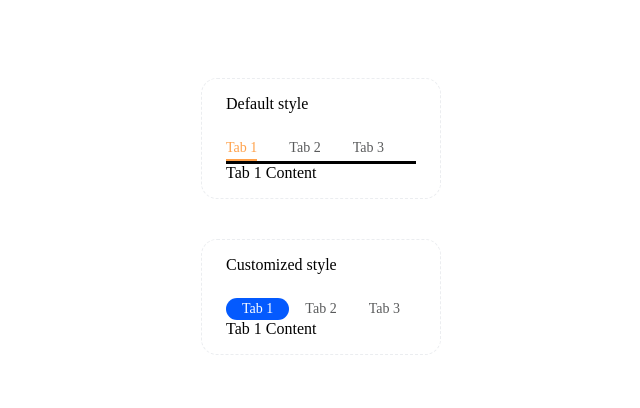
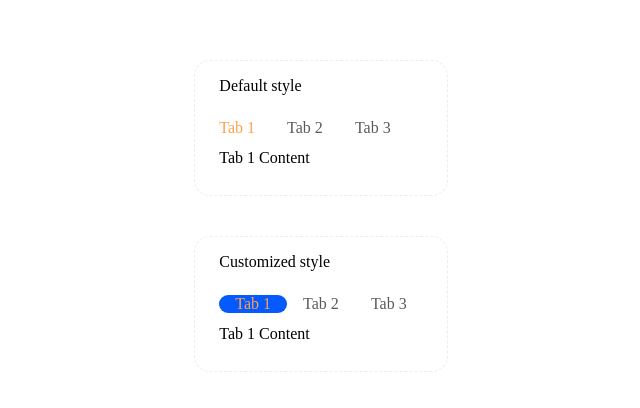
Before and after one commit to Ricy137/Custom-ui, a Next.js app: page /tab in a window 1280 px wide. Shown: the part 192-600 px from the top of the page, without its empty margins (319-959 px from the left). Built offline with nearby package versions, Linux system fonts and the light colour scheme.

Commit message:
feat: Add card type to Tab

```diff
--- a/src/components/Tabs/TabNavItem/index.tsx
+++ b/src/components/Tabs/TabNavItem/index.tsx
@@ -7,6 +7,7 @@ interface TabNavItemProps {
   navItemClassName?: string;
   activeNavItemClassName?: string;
   setActiveId: (id: number) => void;
+  type?: 'line' | 'card';
 }
 
 const TabNavItem: React.FC<TabNavItemProps> = ({
@@ -14,7 +15,8 @@ const TabNavItem: React.FC<TabNavItemProps> = ({
   title,
   activeId,
   navItemClassName,
-  activeNavItemClassName = '!text-#FFA14A border-b-2px border-#FFA14A border-b-solid',
+  activeNavItemClassName,
+  type = 'line',
   setActiveId,
 }) => {
   const handleClick = useCallback(() => {
@@ -24,9 +26,11 @@ const TabNavItem: React.FC<TabNavItemProps> = ({
   return (
     <div
       className={cx(
-        'mr-32px h-full flex items-center text-14px leading-22px text-#595A5B cursor-pointer box-border',
+        'text-[14px] leading-[22px]  cursor-pointer box-border',
+        `cui-tab-navitem--${type}`,
         navItemClassName,
-        id === activeId && activeNavItemClassName
+        id === activeId && activeNavItemClassName,
+        id === activeId && `cui-tab-navitem--${type}-active`
       )}
       onClick={handleClick}
     >
--- /dev/null
+++ b/src/components/Tabs/index.css
@@ -0,0 +1,39 @@
+.cui-tab-navwrapper--line {
+    @apply border-b-[1px] border-[#EBEDF0];
+  }
+
+  .cui-tab-navitem--line {
+    @apply mr-[32px] h-full flex items-center text-[#595A5B];
+  }
+
+  .cui-tab-navitem--line-active {
+    @apply !text-[#FFA14A] border-b-[2px] border-[#FFA14A];
+  }
+
+  .cui-tab-navitem--card {
+    @apply relative px-[27px] pb-[6px] flex items-end text-[#00000] font-semibold rounded-t-[15px] before:absolute before:bottom-0 before:left-[-10.5px] before:content-[''] before:w-[10.5px] before:h-[10.5px] after:absolute after:bottom-0 after:right-[-10.5px] after:content-[''] after:w-[10.5px] after:h-[10.5px] after:rotate-90;
+  }
+
+  .cui-tab-navitem--card-active {
+    @apply bg-[#BCB4C8];
+  }
+
+  .cui-tab-body--line {
+    @apply py-[12px];
+  }
+
+  .cui-tab-navitem--card-active::before {
+    background: radial-gradient(
+      circle at 0 0,
+      transparent 10.5px,
+      #bcb4c8 10.5px
+    );
+  }
+
+  .cui-tab-navitem--card-active::after {
+    background: radial-gradient(
+      circle at 0 0,
+      transparent 10.5px,
+      #bcb4c8 10.5px
+    );
+  }
--- a/src/components/Tabs/index.tsx
+++ b/src/components/Tabs/index.tsx
@@ -3,6 +3,7 @@ import React, { useState, useCallback } from 'react';
 import cx from 'clsx';
 import TabNavItem from './TabNavItem';
 import TabContent from './TabContent';
+import './index.css';
 
 export interface Item {
   id: number;
@@ -19,6 +20,7 @@ interface TabsProps {
   activeNavItemClassName?: string;
   bodyClassName?: string;
   onTabChange?: (id: number) => void;
+  type?: 'line' | 'card';
 }
 
 const Tabs: React.FC<TabsProps> = ({
@@ -29,6 +31,7 @@ const Tabs: React.FC<TabsProps> = ({
   activeNavItemClassName,
   bodyClassName,
   wrapperClassName,
+  type = 'line',
   onTabChange,
 }) => {
   const [activeId, setActiveId] = useState(defaultActiveId);
@@ -37,10 +40,16 @@ const Tabs: React.FC<TabsProps> = ({
     onTabChange?.(id);
   }, []);
   return (
-    <div className={cx('flex flex-col', wrapperClassName)}>
+    <div
+      className={cx(
+        'pt-[26px] pb-[11px] px-[14px] flex flex-col rounded-[15px] bg-[#ffffff]',
+        wrapperClassName
+      )}
+    >
       <div
         className={cx(
-          'flex flex-row h-[36px] border-b-[1px] border-b-solid border-[#EBEDF0]',
+          'flex flex-row h-[36px] overflow-hidden',
+          `cui-tab-navwrapper--${type}`,
           navClassName
         )}
       >
@@ -53,10 +62,11 @@ const Tabs: React.FC<TabsProps> = ({
             key={`${item.id}-tab`}
             navItemClassName={navItemClassName}
             activeNavItemClassName={activeNavItemClassName}
+            type={type}
           />
         ))}
       </div>
-      <div className={cx('py-[12px] w-full', bodyClassName)}>
+      <div className={cx('w-full', `cui-tab-body--${type}`, bodyClassName)}>
         {items.map((item) => (
           <TabContent
             activeId={activeId}
```
